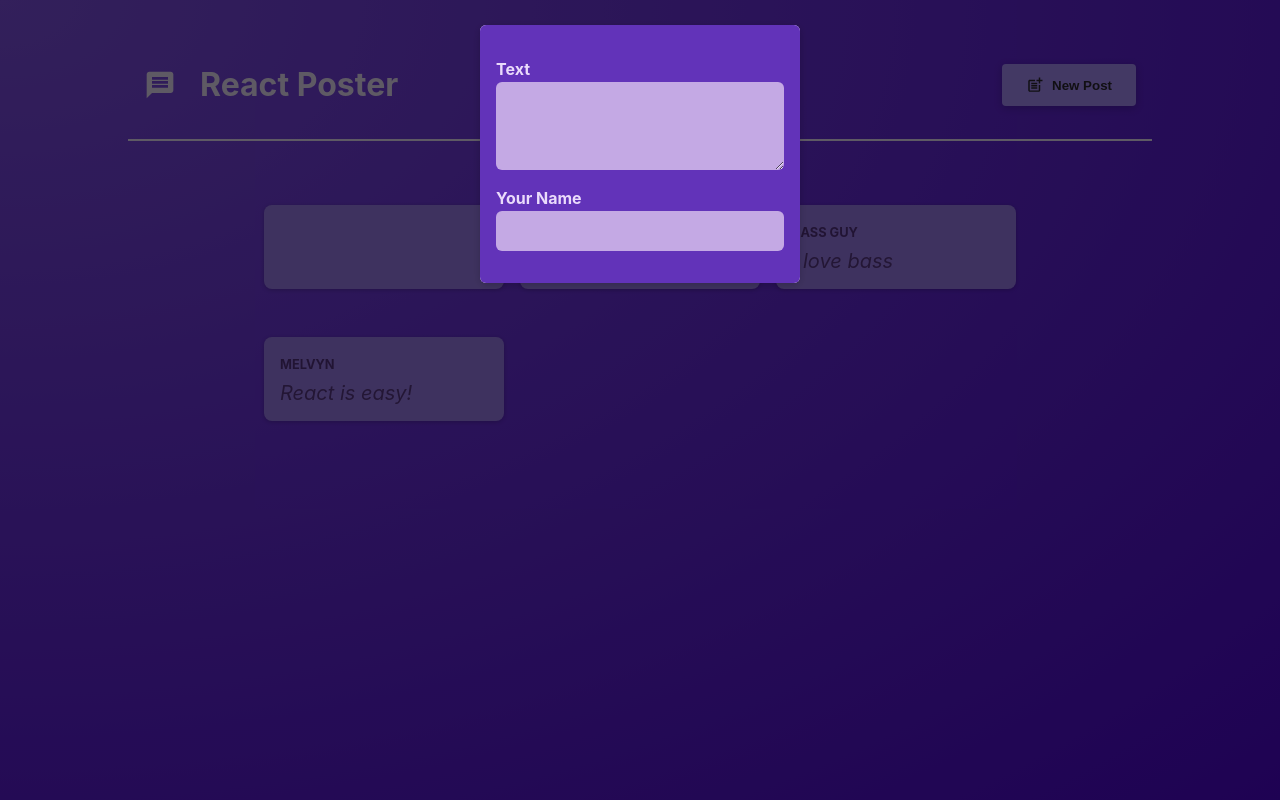
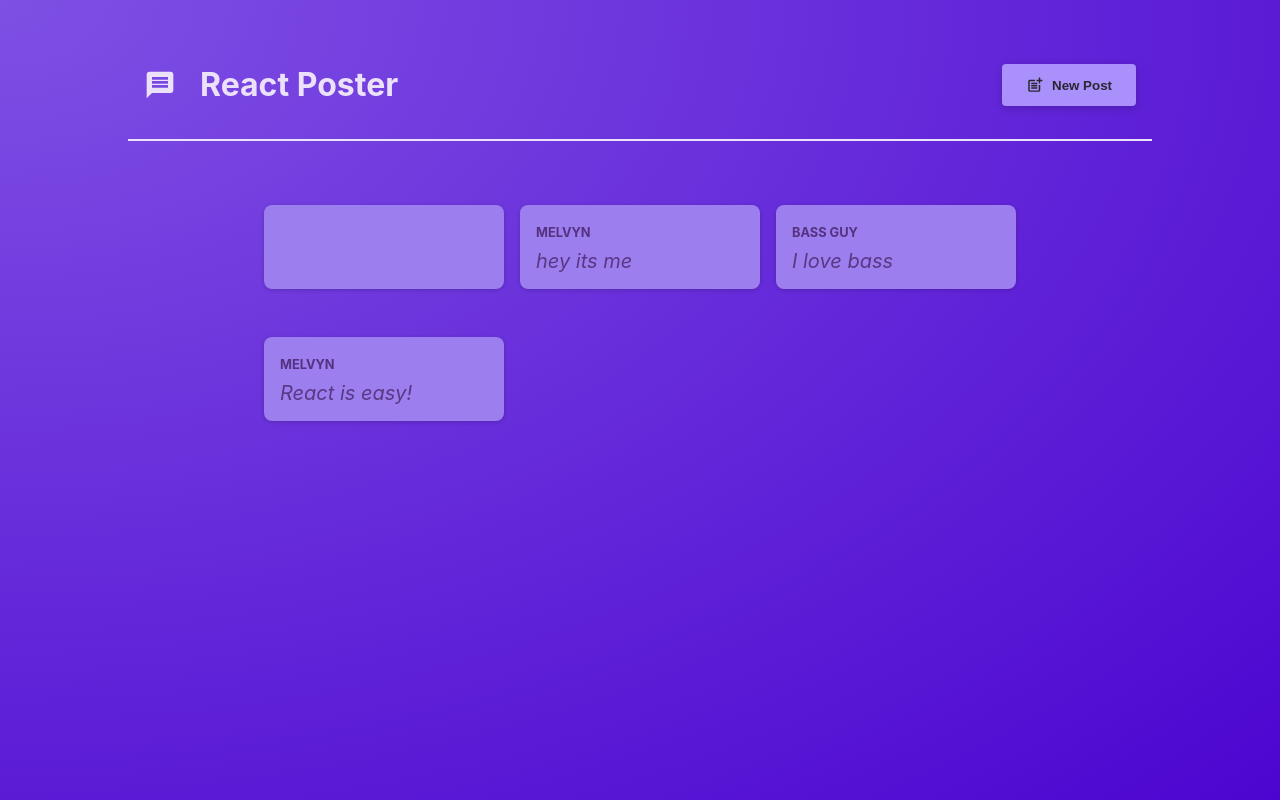
Before and after one commit to melvynstudios/react-sandbox, a React (Vite) app in the folder sandbox/: page / in a window 1280 px wide. Built offline with nearby package versions, Linux system fonts and the light colour scheme.

Commit message:
css on the dialog box is off.
not sure how to fix it

```diff
--- a/sandbox/src/App.tsx
+++ b/sandbox/src/App.tsx
@@ -1,12 +1,23 @@
+import { useState} from 'react';
 import MainHeader from './components/MainHeader';
 import PostList from './components/PostList'
 
 function App() {
+  const [showModal, setModalVisable] = useState(false);
+
+  function showModalHandler() {
+    setModalVisable(true);
+  }
+
+  function hideModalHandler() {
+		setModalVisable(false);
+	}
+
   return (
     <>
-      <MainHeader />
+      <MainHeader onNewPost={showModalHandler} />
       <main>
-        <PostList />
+        <PostList showCreatePost={showModal} hideModalHandler={hideModalHandler} />
       </main>
     </>
   )
--- a/sandbox/src/components/MainHeader.tsx
+++ b/sandbox/src/components/MainHeader.tsx
@@ -1,8 +1,14 @@
 import { MdPostAdd, MdMessage } from 'react-icons/md';
 
 import styles from './MainHeader.module.css';
+import React from 'react';
 
-function MainHeader() {
+type PostProps = {
+	// This is an anynomous function that returns a void or nothing
+	onNewPost? : (event: React.MouseEvent<HTMLButtonElement>) => void;
+}
+
+function MainHeader(props: PostProps) {
 	return (
 		<header className={styles.header}>
 			<h1 className={styles.logo}>
@@ -10,7 +16,7 @@ function MainHeader() {
 				React Poster
 			</h1>
 			<p>
-				<button className={styles.button}>
+				<button className={styles.button} onClick={props.onNewPost}>
 					<MdPostAdd size={18} />
 					New Post
 				</button>
--- a/sandbox/src/components/Modal.module.css
+++ b/sandbox/src/components/Modal.module.css
@@ -6,14 +6,15 @@
   height: 100vh;
   background-color: rgba(0, 0, 0, 0.6);
   z-index: 1;
+  padding: 0;
 }
 
 .modal {
-	margin-top: 25px;
   border: none;
   border-radius: 6px;
   box-shadow: 0 2px 8px rgba(0, 0, 0, 0.2);
   padding: 0;
   overflow: hidden;
   z-index: 1;
+  margin: auto;
 }
--- a/sandbox/src/components/Modal.tsx
+++ b/sandbox/src/components/Modal.tsx
@@ -11,7 +11,7 @@ interface ModalProps {
 function Modal(props: ModalProps) {
 	return (
 	<div className={styles.backdrop} onClick={props.onBGClick} >
-		<dialog open className={styles.modal}>
+		<dialog open className={styles.modal} onClick={(e) => e.stopPropagation()}>
 			{props.children}
 		</dialog>
 	</div>
--- /dev/null
+++ b/sandbox/src/components/NewPost.module.css
@@ -0,0 +1,55 @@
+.form {
+  background-color: #6233b9;
+  padding: 1rem;
+  width: 20rem;
+  margin: 2rem auto;
+  border-radius: 6px;
+  box-shadow: 0 2px 8px rgba(0, 0, 0, 0.2);
+}
+
+.form label {
+  display: block;
+  margin-bottom: 0.05rem;
+  color: #eadbfb;
+  font-weight: bold;
+}
+
+.form input,
+.form textarea {
+  display: block;
+  width: 100%;
+  font: inherit;
+  padding: 0.5rem;
+  border-radius: 6px;
+  border: none;
+  background-color: #c4a9e4;
+  color: #28262c;
+}
+
+.actions {
+  display: flex;
+  justify-content: flex-end;
+  gap: 0.5rem;
+}
+
+.actions button {
+  cursor: pointer;
+  font: inherit;
+  padding: 0.5rem 1.5rem;
+  border: none;
+  border-radius: 4px;
+  background-color: #34036c;
+  color: #e5d5f7;
+}
+
+.actions button:hover {
+  background-color: #23014a;
+}
+
+.actions button[type='button'] {
+  background-color: transparent;
+}
+
+.actions button[type='button']:hover {
+  color: #d1bee6;
+}
--- a/sandbox/src/components/NewPost.tsx
+++ b/sandbox/src/components/NewPost.tsx
@@ -1,74 +1,36 @@
 // imports that start with use are React Hooks
-import styled from 'styled-components';
-import { PostProps } from "./Post";
+import React from 'react';
+import styles from './NewPost.module.css'
 
-const StyledForm = styled.form`
-	background-color: #6233b9;
-	padding: 1rem;
-	width: 20rem;
-
-	label {
-		display: block;
-		margin-bottom: 0.05rem;
-		color: #eadbfb;
-		font-weight: bold;
-	}
-
-	input, textarea {
-		display: block;
-		width: 100%;
-		font: inherit;
-		padding: 0.5rem;
-		border-radius: 6px;
-		border: none;
-		background-color: #c4a9e4;
-		color: #28262c;
-	}
-`
-
-const Actions = styled.div`
-	display: flex;
-	justify-content: flex-end;
-	gap: 0.5rem;
-
-	button {
-		cursor: pointer,
-		font: inherit;
-		padding: 0.5rem 1.5rem;
-		border: none,
-		border-radius: 4px;
-		background-color: #34036c;
-		color: #e5d5f7;
-	}
-
-	button:hover {
-		background-color: #23014a;
-	}
-
-	button[type='button'] {
-		background-color: transparent;
-	}
-
-	button[type='button']:hover {
-		color: #d1bee6;
-	}
-`
+interface NewPostProps {
+	onBodyChange?: (event: React.ChangeEvent<HTMLTextAreaElement>) => void;
+	onAuthorChange?: (event: React.ChangeEvent<HTMLInputElement>) => void;
+	onCancel?: (event: React.ChangeEvent<HTMLButtonElement>) => void;
+}
 
 // You'll see htmlFor instead of For because TSX doesn't use For for this purpose
 // Use the on keyword to add event handlers
-function NewPost(PostProps: PostProps) {
+function NewPost(props: NewPostProps) {
+
+	function handleCancelNewPost() {
+
+	}
 
 	return (
-		<StyledForm>
+		<form className={styles.form}>
 			<p>
 				<label htmlFor="body">Text</label>
-				<textarea id="body" required rows={3} onChange={PostProps.onBodyChange} />
+				<textarea id="body" required rows={3} onChange={props.onBodyChange} />
 			</p>
 			<p>
 				<label htmlFor="name">Your Name</label>
-				<input type="text" id="name" required onChange={PostProps.onAuthorChange} />
+				<input type="text" id="name" required onChange={props.onAuthorChange} />
 			</p>
-		</StyledForm>
+			<p className={styles.actions}>
+				<button type="button" onClick={handleCancelNewPost} >Cancel</button>
+				<button>Submit</button>
+			</p>
+		</form>
 	)
 }
 
--- a/sandbox/src/components/Post.tsx
+++ b/sandbox/src/components/Post.tsx
@@ -1,12 +1,8 @@
-import React from 'react';
 import styles from './Post.module.css';
 
-export type PostProps = {
+export interface PostProps {
 	author: string;
 	body: string;
-
-	onBodyChange?: (event: React.ChangeEvent<HTMLTextAreaElement>) => void;
-	onAuthorChange?: (event: React.ChangeEvent<HTMLInputElement>) => void;
 }
 
 // Sticky Note, we are using CSS Modules approach for this component
--- a/sandbox/src/components/PostList.tsx
+++ b/sandbox/src/components/PostList.tsx
@@ -24,7 +24,13 @@ const allPosts: PostProps[] = [
 	{ author: "melvyn", body: "React is easy!" }
 ]
 
-function PostList() {
+interface PostListProps {
+	showCreatePost: boolean
+	newPostButton?: (event: React.MouseEvent<HTMLButtonElement>) => void;
+	hideModalHandler?: (event: React.MouseEvent<HTMLDivElement>) => void;
+}
+
+function PostList(props: PostListProps) {
 	// useState returns two elements
 	// dataState[0] = current value
 	// dataState[1] = function to update state
@@ -33,26 +39,21 @@ function PostList() {
 		// Use the set function to update the state data.
 		// setPostBody(event.target.value)
 	// }
-	const [showModal, setModalVisable] = useState(true);
 	const [newPostBody, setPostBody] = useState('')
 	const [newPostAuthor, setAuthor] = useState('')
-
-	function hideModalHandler(event: React.MouseEvent<HTMLDivElement>) {
-		setModalVisable(false);
-	}
 
 	function  bodyChangeHandler(event: React.ChangeEvent<HTMLTextAreaElement>) {
 		setPostBody(event.target.value);
 	}
 
-	function  authorChangeHandler(event: React.ChangeEvent<HTMLTextAreaElement>) {
+	function  authorChangeHandler(event: React.ChangeEvent<HTMLInputElement>) {
 		setAuthor(event.target.value);
 	}
 	return (
 		<div>
-			{showModal && (
-				<Modal onBGClick={hideModalHandler} >
-					<NewPost onBodyChange={bodyChangeHandler} onAuthorChange={authorChangeHandler} />
+			{props.showCreatePost && (
+				<Modal onBGClick={props.hideModalHandler} >
+					<NewPost onBodyChange={bodyChangeHandler} onAuthorChange={authorChangeHandler} onCancel={props.hideModalHandler} />
 				</Modal>
 			)}
 			<StyledList>
```
